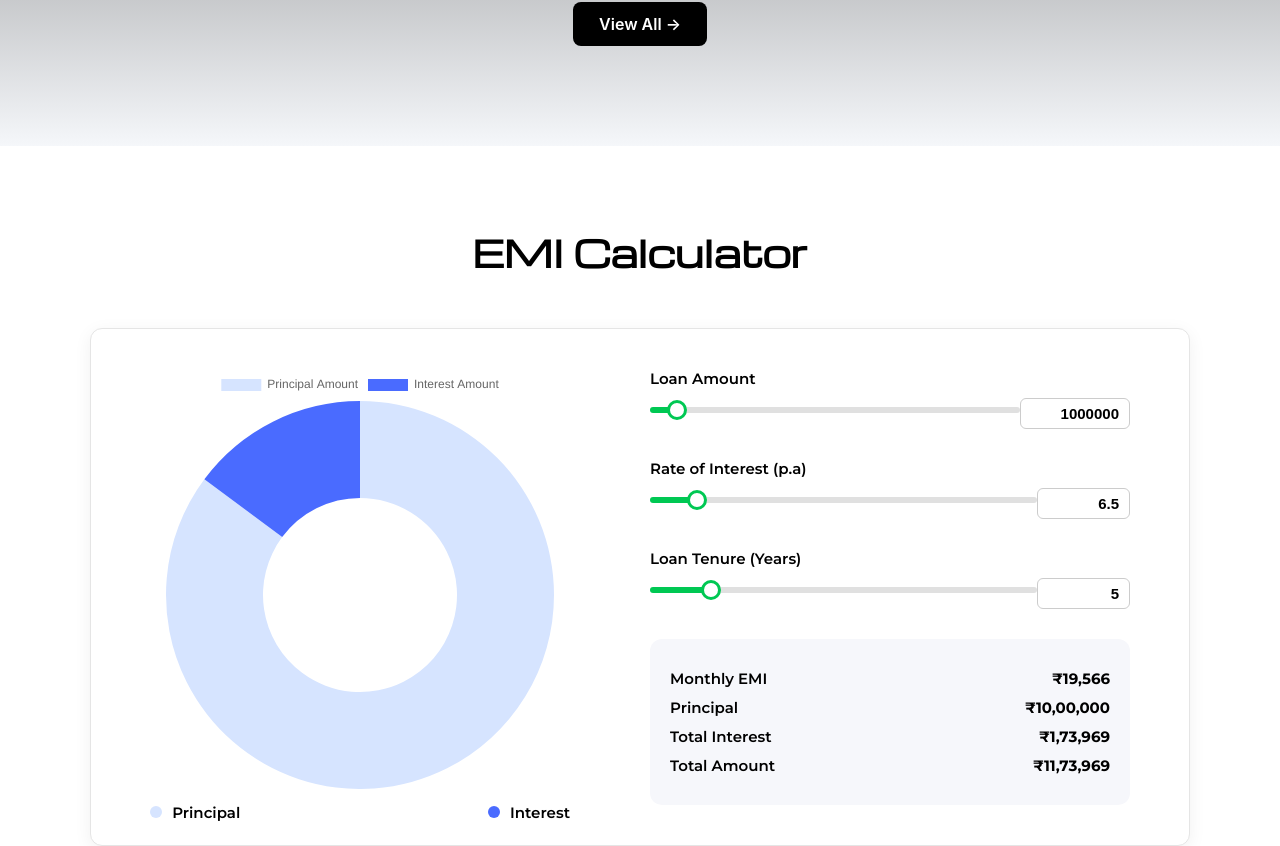
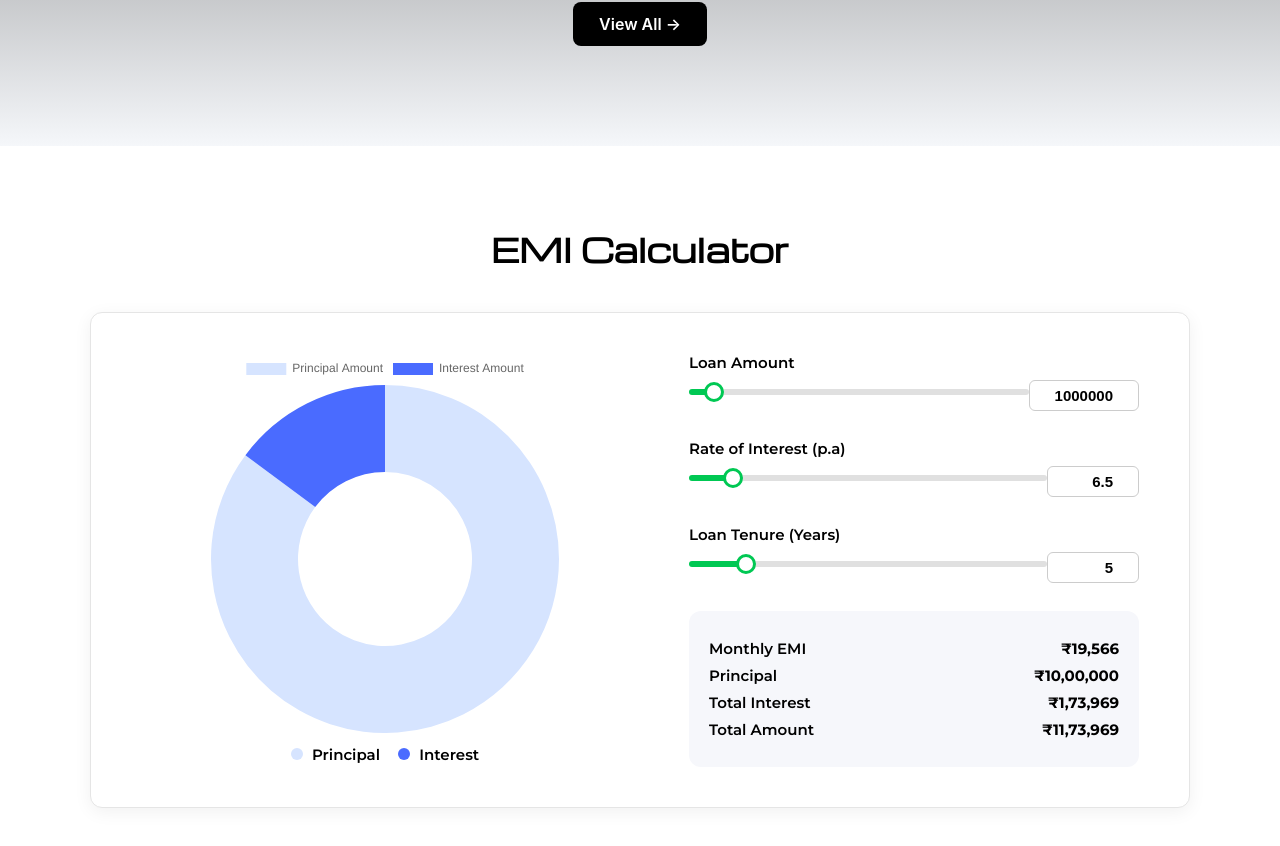
Before and after one commit to Nishxsm/Car_dealer, a React (Vite) app in the folder client/: page / in a window 1280 px wide. Shown: the part 4024-4870 px from the top of the page. Built offline with nearby package versions, Linux system fonts and the light colour scheme.

Commit message:
mobile resppnsive

```diff
--- a/client/src/styles/brands.css
+++ b/client/src/styles/brands.css
@@ -63,3 +63,72 @@
   font-weight: 600;
   color: #333;
 }
+
+
+
+@media (max-width: 1200px) {
+  .brand-grid {
+    grid-template-columns: repeat(4, 1fr);
+  }
+}
+
+@media (max-width: 900px) {
+  .brands-section {
+    padding: 60px 30px 100px;
+  }
+
+  .brand-grid {
+    grid-template-columns: repeat(3, 1fr);
+    gap: 20px;
+  }
+
+  .brand-logo {
+    width: 60px;
+    height: 60px;
+  }
+
+  .brand-name {
+    font-size: 14px;
+  }
+}
+
+@media (max-width: 600px) {
+  .brands-top {
+    flex-direction: column;
+    text-align: center;
+    gap: 12px;
+  }
+
+  .brands-top h2 {
+    font-size: 22px;
+  }
+
+  .brand-grid {
+    grid-template-columns: repeat(2, 1fr);
+    gap: 16px;
+  }
+
+  .brand-card {
+    padding: 22px 12px;
+  }
+
+  .brand-logo {
+    width: 55px;
+    height: 55px;
+  }
+}
+
+@media (max-width: 380px) {
+  .brand-grid {
+    grid-template-columns: repeat(2, 1fr);
+  }
+
+  .brand-logo {
+    width: 50px;
+    height: 50px;
+  }
+
+  .brand-name {
+    font-size: 13px;
+  }
+}
--- a/client/src/styles/emi.css
+++ b/client/src/styles/emi.css
@@ -1,102 +1,119 @@
+
 .emi-section {
-  padding: 80px 60px;
+  padding: 80px 20px;
   background: #fff;
 }
 
 .emi-title {
   text-align: center;
-  font-size: 36px;
+  font-size: 32px;
   font-weight: 700;
   font-family: "Michroma", sans-serif;
-  margin-bottom: 50px;
+  margin-bottom: 40px;
+}
+
+
+.emi-box {
+  border: 1px solid #e5e5e5;
+  border-radius: 12px;
+  padding: 40px 50px;
+  background: #ffffff;
+  max-width: 1100px;
+  margin: 0 auto;
+  box-shadow: 0 4px 18px rgba(0,0,0,0.06);
 }
 
 
 .emi-container {
-  font-family: 'Montserrat', sans-serif;
   display: flex;
   justify-content: center;
   align-items: flex-start;
-  gap: 80px;
+  gap: 60px;
+  font-family: 'Montserrat', sans-serif;
 }
 
 
 .emi-chart-box {
-  width: 420px;
-  height: 420px;
+  width: 380px;
+  height: 380px;
+  margin: 0 auto;
 }
 
 .chart-labels {
   display: flex;
-  justify-content: space-between;
-  margin-top: 14px;
+  justify-content: center;
+  gap: 18px;
+  margin-top: 12px;
   font-size: 15px;
 }
 
-
 .dot {
+  width: 12px;
+  height: 12px;
   display: inline-block;
-  width: 12px; height: 12px;
   border-radius: 50%;
-  margin-right: 6px;
+  margin-right: 5px;
 }
 .dot.p { background: #d6e4ff; }
 .dot.i { background: #4A6BFF; }
 
 
 .emi-inputs {
-  width: 480px;
+  width: 450px;
 }
-
 
 label {
   display: block;
-  margin-bottom: 10px;
+  margin-bottom: 8px;
+  font-size: 15px;
   font-weight: 600;
-  font-size: 15px;
 }
-
 
 .input-row {
   display: flex;
+  align-items: center;
   justify-content: space-between;
-  align-items: center;
-  margin-bottom: 30px;
+  margin-bottom: 28px;
 }
 
 
 input[type="range"] {
-  width: 75%;
+  width: 70%;
   height: 6px;
+  border-radius: 50px;
   appearance: none;
-  border-radius: 50px;
-
   background: linear-gradient(
     to right,
-    #00c853 var(--value, 0%),
-    #e0e0e0 var(--value, 0%)
+    #00c853 var(--value),
+    #e0e0e0 var(--value)
   );
-
-  outline: none;
   cursor: pointer;
 }
 
+input[type="range"]::-webkit-slider-thumb {
+  appearance: none;
+  width: 20px;
+  height: 20px;
+  background: #fff;
+  border: 3px solid #00c853;
+  border-radius: 50%;
+}
 
 
-input[type="range"]::-webkit-slider-thumb {
-  appearance: none;
-  height: 20px;
-  width: 20px;
-  background: white;
-  border: 3px solid #00c853;
-  border-radius: 50%;
-  cursor: pointer;
+.number-input {
+  width: 110px;
+  padding: 6px 10px;
+  font-size: 15px;
+  font-weight: 600;
+  border: 1px solid #ccc;
+  border-radius: 6px;
+  text-align: right;
+  background: #fff;
 }
 
-.input-row p {
-  font-weight: 600;
-  min-width: 110px;
-  text-align: right;
+.number-input:focus {
+  border-color: #00c853;
+  outline: none;
 }
 
 
@@ -110,49 +127,59 @@ input[type="range"]::-webkit-slider-thumb {
 .emi-results .row {
   display: flex;
   justify-content: space-between;
-  margin: 10px 0;
+  margin: 8px 0;
   font-size: 15px;
 }
 
-.emi-results strong {
-  font-weight: 700;
+
+
+@media (max-width: 900px) {
+
+  .emi-box {
+    padding: 25px;
   }
 
+  .emi-container {
+    flex-direction: column;
+    align-items: center;
+    gap: 40px;
+  }
+
+  .emi-chart-box {
+    width: 260px;
+    height: 260px;
+  }
+
+  .chart-labels {
+    font-size: 14px;
+  }
+
+  .emi-inputs {
+    width: 100%;
+  }
+
+  .input-row {
+    flex-direction: column;
+    align-items: flex-start;
+    gap: 12px;
+  }
+
+  input[type="range"] {
+    width: 100%;
+  }
 
   .number-input {
-  width: 110px;
-  padding: 6px 10px;
-  font-size: 15px;
-  font-weight: 600;
-  border: 1px solid #ccc;
-  border-radius: 6px;
-  text-align: right;
-  background: #fff;
-}
-.number-input:focus {
-  border-color: #00c853;
-  outline: none;
+    width: 100%;
+    text-align: left;
   }
 
-/*to remove arrows from input*/
-.number-input::-webkit-inner-spin-button,
-.number-input::-webkit-outer-spin-button {
-  -webkit-appearance: none;
-  margin: 0;
+  .emi-results {
+    font-size: 14px;
+  }
 }
 
-/*to remove arrows from input*/
-.number-input {
-  -moz-appearance: textfield;
+@media (max-width: 480px) {
+  .emi-title {
+    font-size: 26px;
   }
-
-
-.emi-box {
-  border: 1px solid #e5e5e5;
-  border-radius: 12px;
-  padding: 40px 50px;
-  background: #ffffff;
-  max-width: 1100px;
-  margin: 0 auto;
-  box-shadow: 0 4px 18px rgba(0,0,0,0.06);
 }
--- a/client/src/styles/featured.css
+++ b/client/src/styles/featured.css
@@ -160,3 +160,75 @@
   margin: 10px auto 14px auto;
   border-radius: 2px;
 }
+
+
+@media (max-width: 900px) {
+  .featured {
+    padding: 70px 25px 100px;
+  }
+
+  .featured-top h2 {
+    font-size: 28px;
+    text-align: center;
+  }
+
+  .featured-top p {
+    font-size: 14px;
+    text-align: center;
+    max-width: 340px;
+  }
+
+
+  .car-grid {
+    grid-template-columns: 1fr !important;
+    gap: 22px !important;
+  }
+
+
+  .car-card {
+    height: 380px !important;
+    border-radius: 16px;
+  }
+
+  .featured .car-img-container {
+    height: 200px !important;
+  }
+
+  .car-title {
+    font-size: 17px;
+    height: auto;
+    margin-bottom: 6px;
+  }
+
+  .car-specs-row {
+    font-size: 13px;
+    margin-bottom: 10px;
+  }
+
+  .car-price {
+    font-size: 20px;
+    margin-bottom: 6px;
+  }
+
+  .view-all-bottom {
+    margin-top: 30px;
+  }
+}
+
+@media (max-width: 480px) {
+  .featured {
+    padding: 60px 18px 80px;
+  }
+
+  .car-card {
+    height: 360px !important;
+  }
+
+  .featured .car-img-container {
+    height: 180px !important;
+  }
+
+  .car-title {
+    font-size: 16px;
+  }
+}
--- a/client/src/styles/recent.css
+++ b/client/src/styles/recent.css
@@ -173,3 +173,74 @@
   margin: 10px auto 14px auto;
   border-radius: 2px;
 }
+
+
+@media (max-width: 900px) {
+  .recent {
+    padding: 70px 25px 100px;
+  }
+
+  .recent-top h2 {
+    font-size: 28px;
+    text-align: center;
+  }
+
+  .recent-top p {
+    font-size: 14px;
+    text-align: center;
+    max-width: 340px;
+  }
+
+
+  .car-grid1 {
+    grid-template-columns: 1fr !important;
+    gap: 22px !important;
+  }
+
+  .car-card1 {
+    height: 380px !important;
+    border-radius: 16px;
+  }
+
+  .recent .car-img-container1 {
+    height: 200px !important;
+  }
+
+  .car-title1 {
+    font-size: 17px;
+    height: auto;
+    margin-bottom: 6px;
+  }
+
+  .car-specs-row1 {
+    font-size: 13px;
+    margin-bottom: 10px;
+  }
+
+  .car-price1 {
+    font-size: 20px;
+    margin-bottom: 6px;
+  }
+
+  .view-all-bottom1 {
+    margin-top: 30px;
+  }
+}
+
+@media (max-width: 480px) {
+  .recent {
+    padding: 60px 18px 80px;
+  }
+
+  .car-card1 {
+    height: 360px !important;
+  }
+
+  .recent .car-img-container1 {
+    height: 180px !important;
+  }
+
+  .car-title1 {
+    font-size: 16px;
+  }
+}
```
Lines whose indentation alone changed are shown as unchanged.
